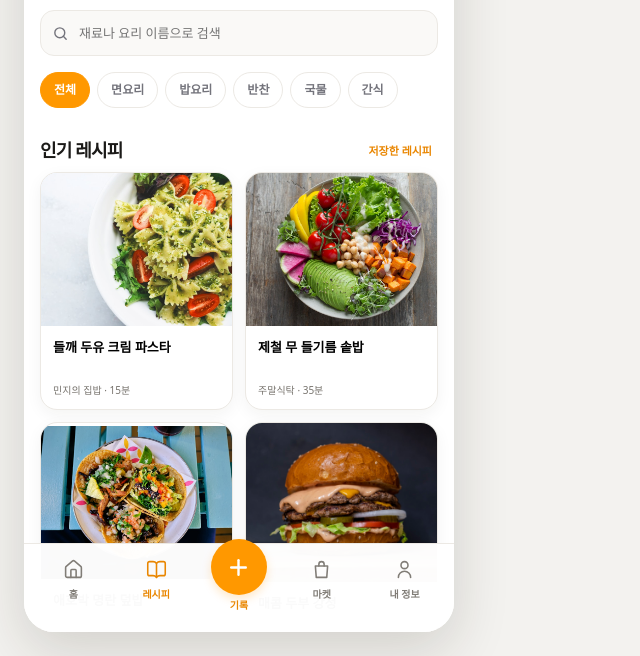
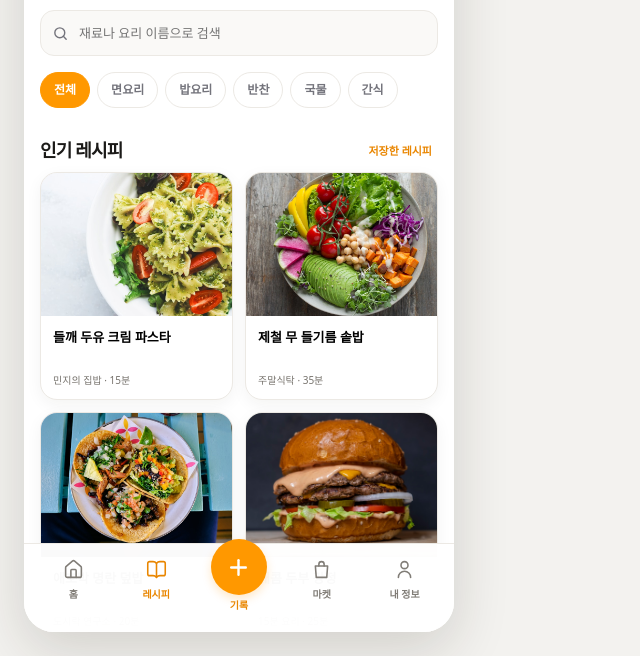
Before and after one commit to zumurf-ux/cookshare-live, a website: page outputs/cookshare-android-user-app.html in a window 1280 px wide. Both pictures are taken after a click on the button "레시피". Shown: the part 144-800 px from the top of the page, without its empty margins (0-640 px from the left). Drawn offline with Linux system fonts and the light colour scheme.

Commit message:
카드 이미지 비율 및 크롭 통일

```diff
--- a/outputs/cookshare-android-user-app.html
+++ b/outputs/cookshare-android-user-app.html
@@ -7,7 +7,7 @@
   <title>오늘한입 · 사용자 앱</title>
   <link rel="manifest" href="cookshare-manifest.webmanifest">
   <link rel="stylesheet" href="cookshare-ui.css?v=4">
-  <link rel="stylesheet" href="cookshare-recipe-reference.css?v=3">
+  <link rel="stylesheet" href="cookshare-recipe-reference.css?v=5">
 </head>
 <body class="user-page recipe-reference-page">
   <a class="skip-link" href="#app-main">본문으로 이동</a>
--- a/outputs/cookshare-recipe-reference.css
+++ b/outputs/cookshare-recipe-reference.css
@@ -674,7 +674,33 @@ body.recipe-reference-page {
   box-shadow: 0 5px 16px rgba(48,37,23,.05) !important;
 }
 .recipe-reference-page .recipe-thumb,
-.recipe-reference-page .product-thumb { width: 100%; height: auto; aspect-ratio: 1.25; border-radius: 0; }
+.recipe-reference-page .product-thumb {
+  position: relative;
+  width: 100%;
+  height: auto;
+  display: block;
+  aspect-ratio: 4 / 3;
+  overflow: hidden;
+  border-radius: 0;
+  background: #f2eee7;
+  line-height: 0;
+}
+.recipe-reference-page .recipe-thumb img,
+.recipe-reference-page .product-thumb img {
+  position: absolute;
+  inset: 0;
+  width: 100%;
+  height: 100%;
+  display: block;
+  object-fit: cover;
+  object-position: 50% 50%;
+  transform: scale(1.1);
+  transform-origin: 50% 50%;
+}
+.recipe-reference-page .product-card[data-id="p4"] .product-thumb img {
+  object-position: 50% 62%;
+  transform: scale(1.3);
+}
 .recipe-reference-page .recipe-copy,
 .recipe-reference-page .product-copy { padding: 12px; }
 .recipe-reference-page .recipe-copy strong,
--- a/outputs/cookshare-service-worker.js
+++ b/outputs/cookshare-service-worker.js
@@ -1,10 +1,10 @@
-const CACHE_NAME = "cookshare-live-v7";
+const CACHE_NAME = "cookshare-live-v9";
 const appUrl = path => new URL(path, self.registration.scope).toString();
 const FALLBACK_URL = appUrl("cookshare-android-user-app.html");
 const APP_FILES = [
   FALLBACK_URL,
   appUrl("cookshare-ui.css?v=4"),
-  appUrl("cookshare-recipe-reference.css?v=3"),
+  appUrl("cookshare-recipe-reference.css?v=5"),
   appUrl("cookshare-user-app-live.js?v=5"),
   appUrl("cookshare-manifest.webmanifest"),
   appUrl("cookshare-app-icon.svg"),
```
